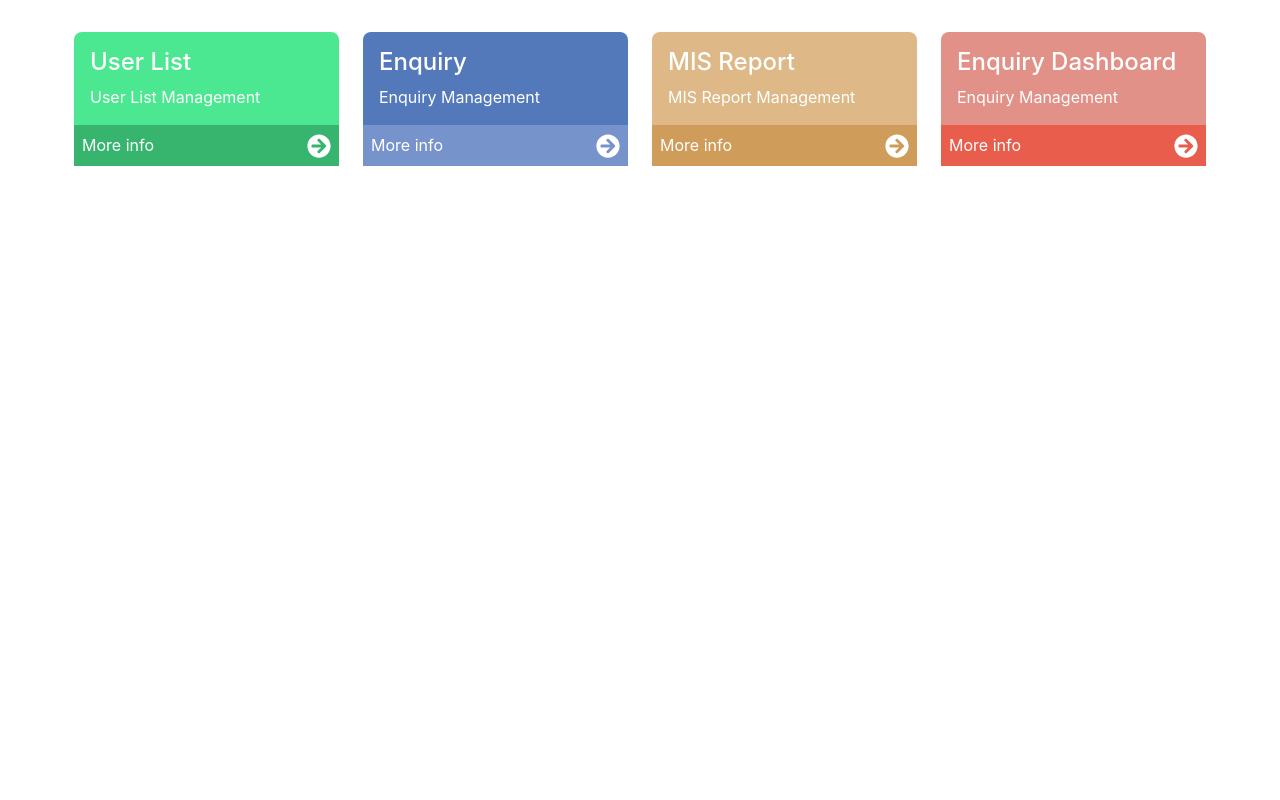
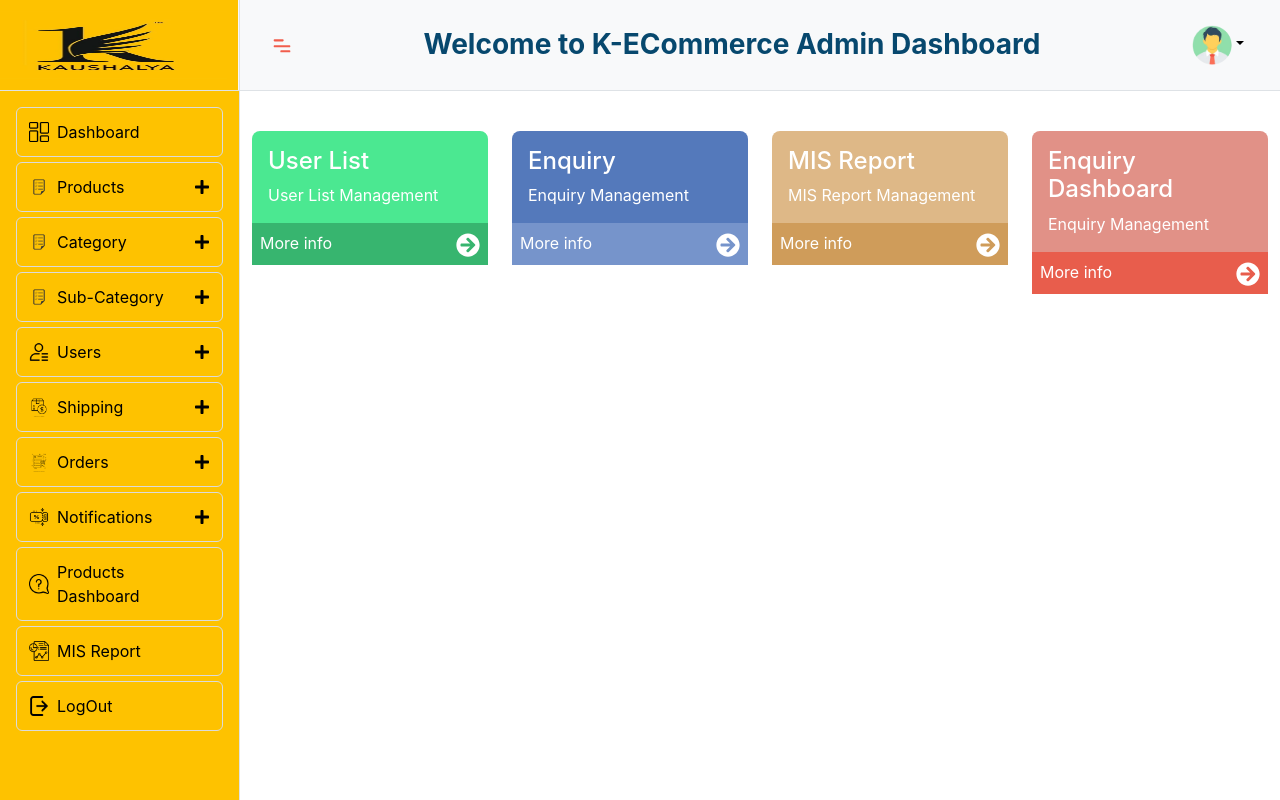
Before and after one commit to arshiya-IDS/K-Ecommerce, a React (Vite) app: page / in a window 1280 px wide. Shown: the top 800 px of the page. Built offline with nearby package versions, Linux system fonts and the light colour scheme.

Commit message:
URL path Updated

```diff
--- a/src/App.jsx
+++ b/src/App.jsx
@@ -44,11 +44,12 @@
       <Routes>
 
         {/* 🔹 Public Login Route */}
-        <Route path="/" element={<Dashboard/>} />
+
 
         {/* 🔹 Dashboard Layout Wrapping All Internal Pages */}
         <Route element={<DashboardLayout />}>
           {/* Dashboard Home */}
+           <Route path="/" element={<Dashboard/>} />
           <Route path="/login" element={<Login />} />
 
           {/* Main Sections */}
```
